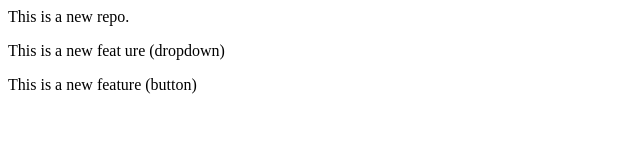
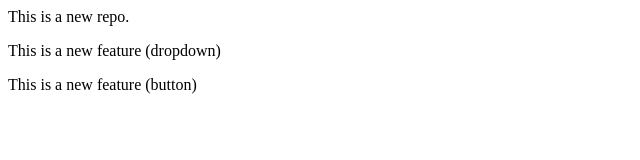
Before and after one commit to Mohammedkaifuddin/git-local-repo, a plain HTML site: page index.html in a window 1280 px wide. Shown: the full height of the page, 0-640 px from the left. Drawn offline with Linux system fonts and the light colour scheme.

Commit message:
feature s edit

```diff
--- a/index.html
+++ b/index.html
@@ -1,3 +1,3 @@
 <p>This is a new repo.</p>
-<p>This is a new feat ure (dropdown)</p>
+<p>This is a new feature (dropdown)</p>
 <p>This is a new feature (button)</p>
```
